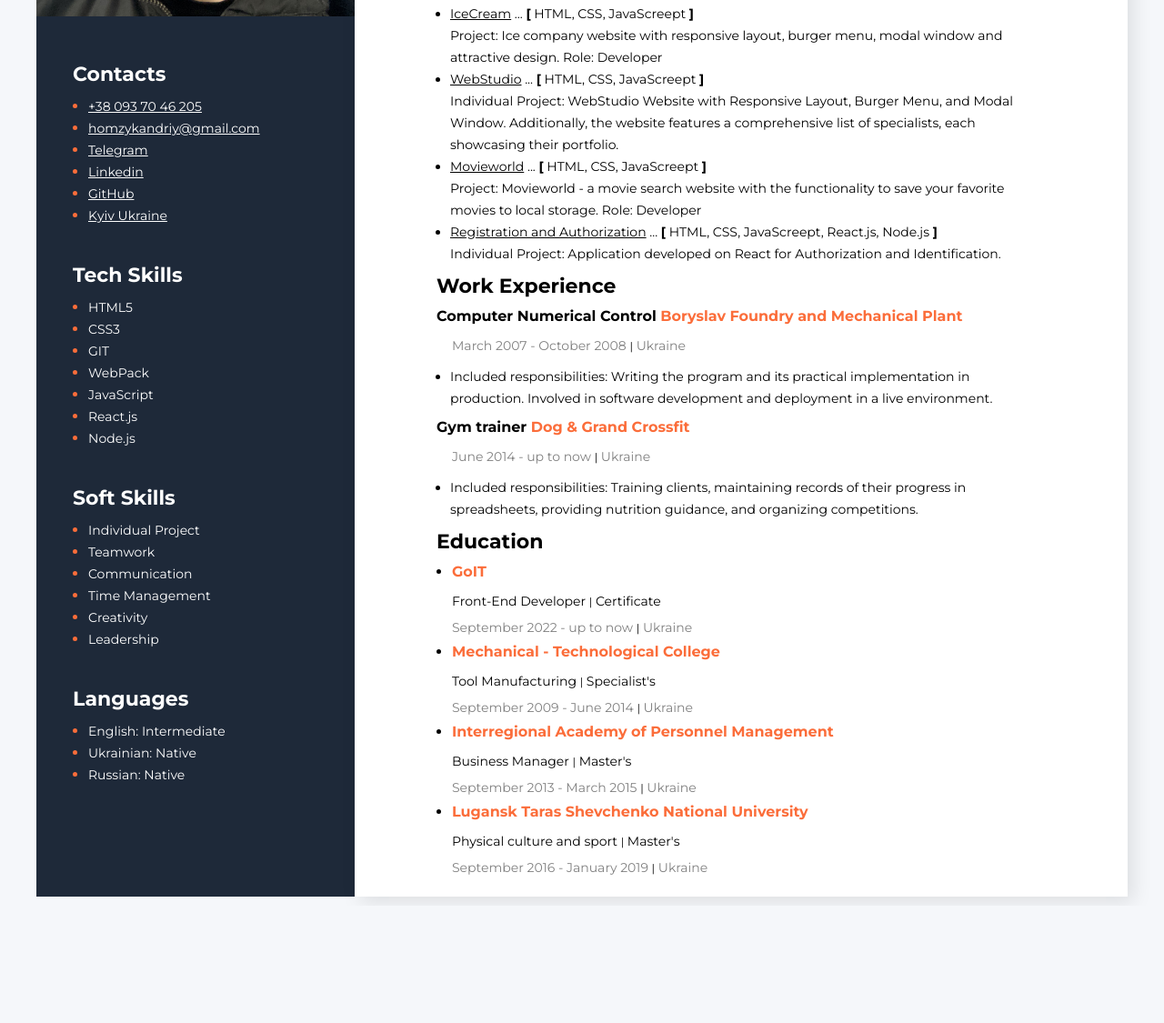
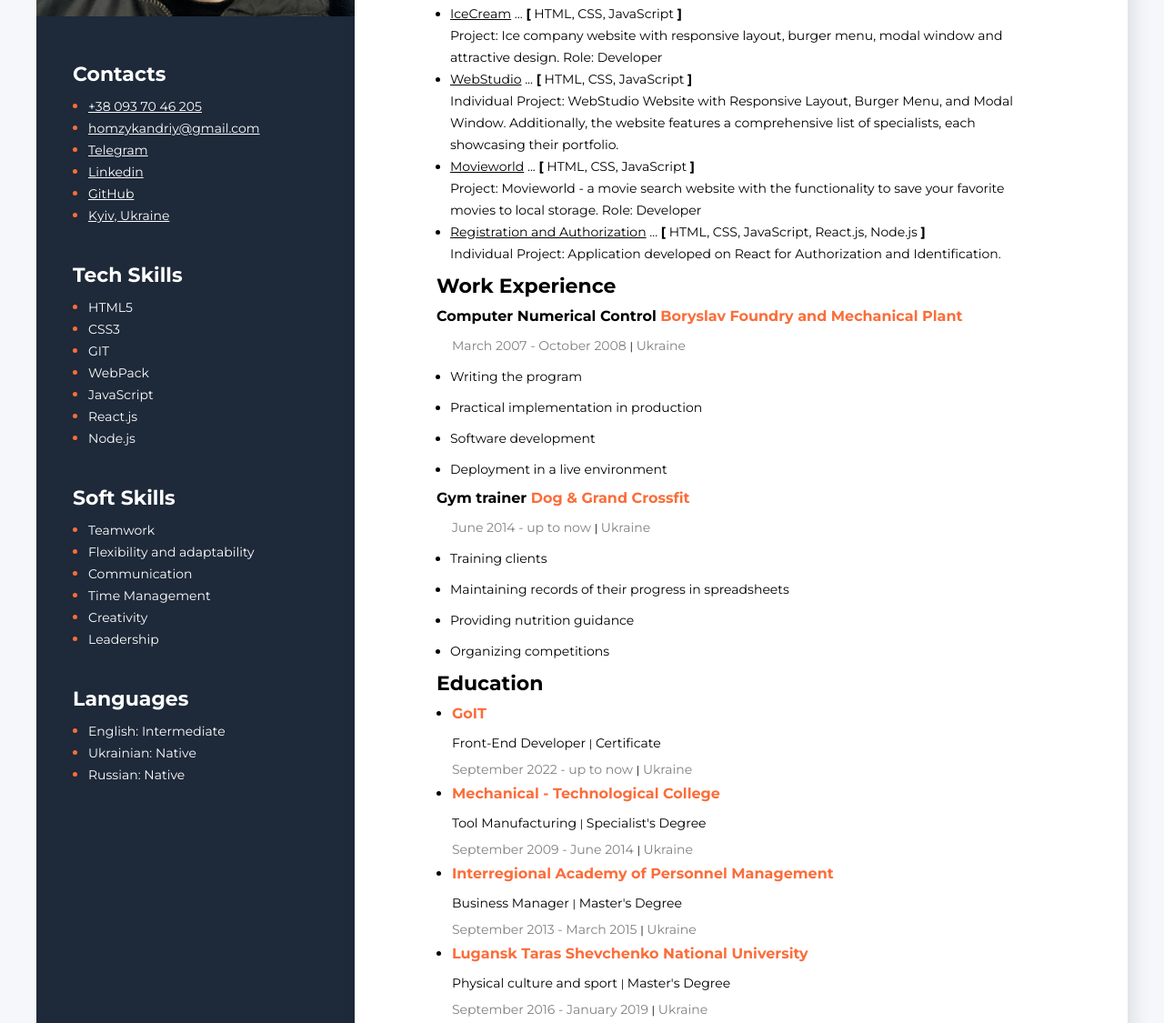
Before and after one commit to Andrii55/Portfolio, a plain HTML site: page index.html in a window 1280 px wide. Shown: the part 459-1584 px from the top of the page at 91% size. Before the commit the page ends 1455 px from the top, so only its background shows below. Drawn offline with Linux system fonts and the light colour scheme.

Commit message:
Update index.html

```diff
--- a/index.html
+++ b/index.html
@@ -40,7 +40,7 @@
                   >IceCream</a
                 >
                 ...
-                <span class="project__brecket">[</span> HTML, CSS, JavaScreept
+                <span class="project__brecket">[</span> HTML, CSS, JavaScript
                 <span class="project__brecket">]</span>
 
               </span>
@@ -52,7 +52,7 @@
                   >WebStudio</a
                 >
                 ...
-                <span class="project__brecket">[</span> HTML, CSS, JavaScreept
+                <span class="project__brecket">[</span> HTML, CSS, JavaScript
                 <span class="project__brecket">]</span>
 
               </span>
@@ -64,7 +64,7 @@
                   >Movieworld</a
                 >
                 ...
-                <span class="project__brecket">[</span> HTML, CSS, JavaScreept
+                <span class="project__brecket">[</span> HTML, CSS, JavaScript
                 <span class="project__brecket">]</span>
               </span>
              <p class="project__info">Project: Movieworld - a movie search website with the functionality to save your favorite movies to local storage. Role: Developer</p>
@@ -76,7 +76,7 @@
                   >Registration and Authorization</a
                 >
                 ...
-                <span class="project__brecket">[</span> HTML, CSS, JavaScreept, React.js, Node.js
+                <span class="project__brecket">[</span> HTML, CSS, JavaScript, React.js, Node.js
                 <span class="project__brecket">]</span>
               </span>
               <p class="project__info">Individual Project: Application developed on React for Authorization and Identification.</p>
@@ -96,9 +96,11 @@
               March 2007 - October 2008 <span class="line">|</span> Ukraine
             </h5>
             <ul class="work__list">
-              <li class="work__list__item">
-               Included responsibilities: Writing the program and its practical implementation in production. Involved in software development and deployment in a live environment.
-              </li>
+              <li class="work__list__item">Writing the program</li>
+              <li class="work__list__item">Practical implementation in production</li>
+              <li class="work__list__item">Software development</li>
+              <li class="work__list__item">Deployment in a live environment  </li>
+
           </div>
           <div class="company">
             <h4 class="work__position">
@@ -108,10 +110,10 @@
               June 2014 - up to now <span class="line">|</span> Ukraine
             </h5>
             <ul class="work__list">
-
-              <li class="work__list__item">
-                 Included responsibilities: Training clients, maintaining records of their progress in spreadsheets, providing nutrition guidance, and organizing competitions.
-              </li>
+              <li class="work__list__item">Training clients</li>
+              <li class="work__list__item">Maintaining records of their progress in spreadsheets</li>
+              <li class="work__list__item">Providing nutrition guidance</li>
+              <li class="work__list__item">Organizing competitions</li>
             </ul>
           </div>
         </section>
@@ -133,7 +135,7 @@
             <li class="education__name">
               <h4>Mechanical - Technological College</h4>
             </li>
-            <li class="education__position"><p>Tool Manufacturing <span class="line">|</span> Specialist's</p></li>
+            <li class="education__position"><p>Tool Manufacturing <span class="line">|</span> Specialist's Degree</p></li>
             <li class="education__period">
               <p class="education__item">
                 September 2009 - June 2014 <span class="line">|</span> Ukraine
@@ -144,7 +146,7 @@
             <li class="education__name">
               <h4>Interregional Academy of Personnel Management</h4>
             </li>
-            <li class="education__position"><p>Business Manager <span class="line">|</span> Master's</p></li>
+            <li class="education__position"><p>Business Manager <span class="line">|</span> Master's Degree</p></li>
             <li class="education__period">
               <p class="education__item">
                 September 2013 - March 2015 <span class="line">|</span> Ukraine
@@ -156,7 +158,7 @@
               <h4>Lugansk Taras Shevchenko National University </h4>
             </li>
             <li class="education__position">
-              <p>Physical culture and sport <span class="line">|</span> Master's</p>
+              <p>Physical culture and sport <span class="line">|</span> Master's Degree</p>
             </li>
             <li class="education__period">
               <p class="education__item education__item__last">
@@ -220,7 +222,7 @@
                 target="_blank"
                 rel="noopener noreferrer"
                 class="contact__link"
-                >Kyiv Ukraine</a
+                >Kyiv, Ukraine</a
               >
             </li>
           </ul>
@@ -255,11 +257,10 @@
           <h3 class="sidebar__title">Soft Skills</h3>
           <ul class="soft__skills__List">
             <li class="soft__skills__item">
-              <p class="soft__skills__tech">Individual Project</p>
+              <p class="soft__skills__tech">Teamwork</p>
             </li>
-
             <li class="soft__skills__item">
-              <p class="soft__skills__tech">Teamwork</p>
+              <p class="soft__skills__tech">Flexibility and adaptability</p>
             </li>
             <li class="soft__skills__item">
               <p class="soft__skills__tech">Communication</p>
```
